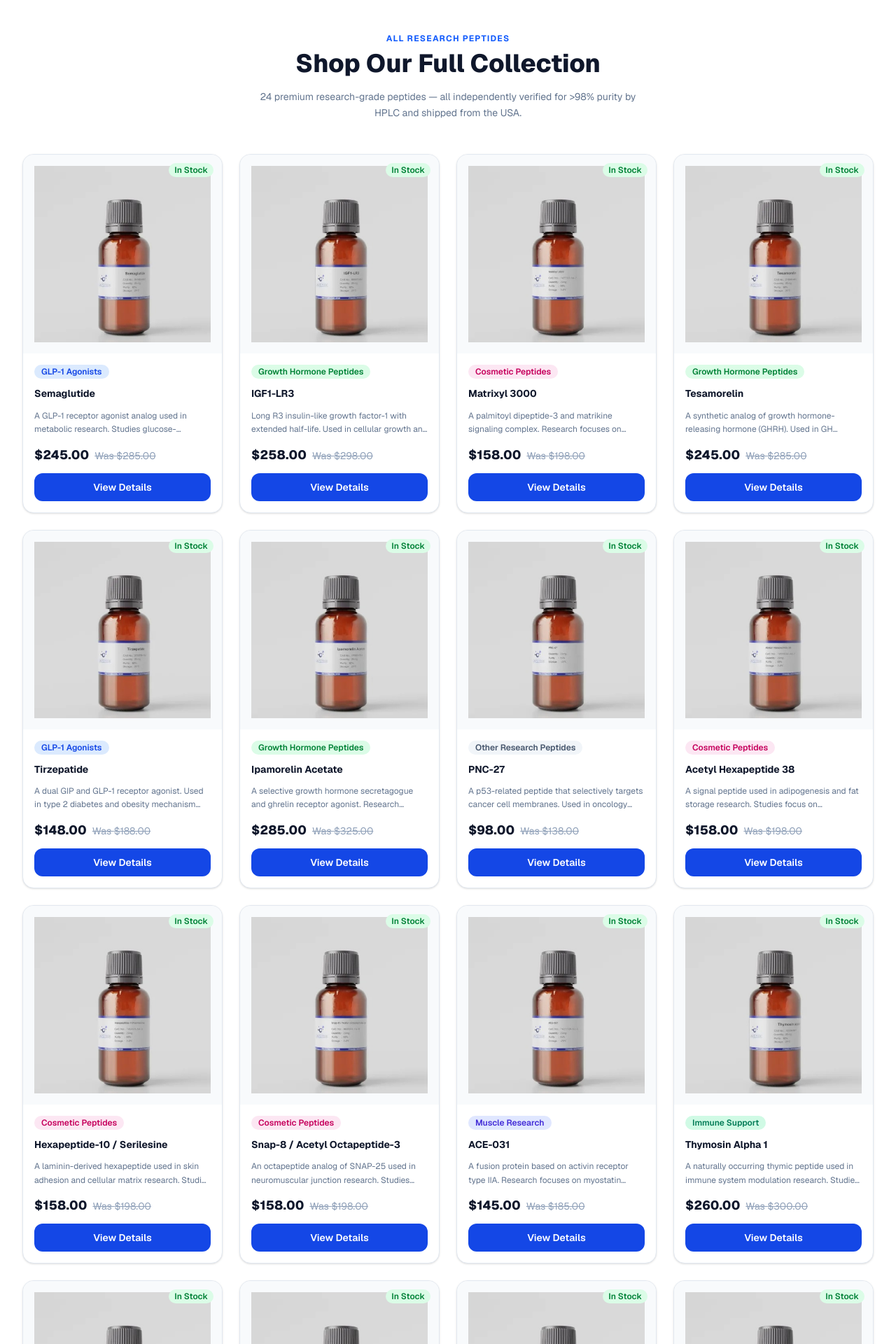
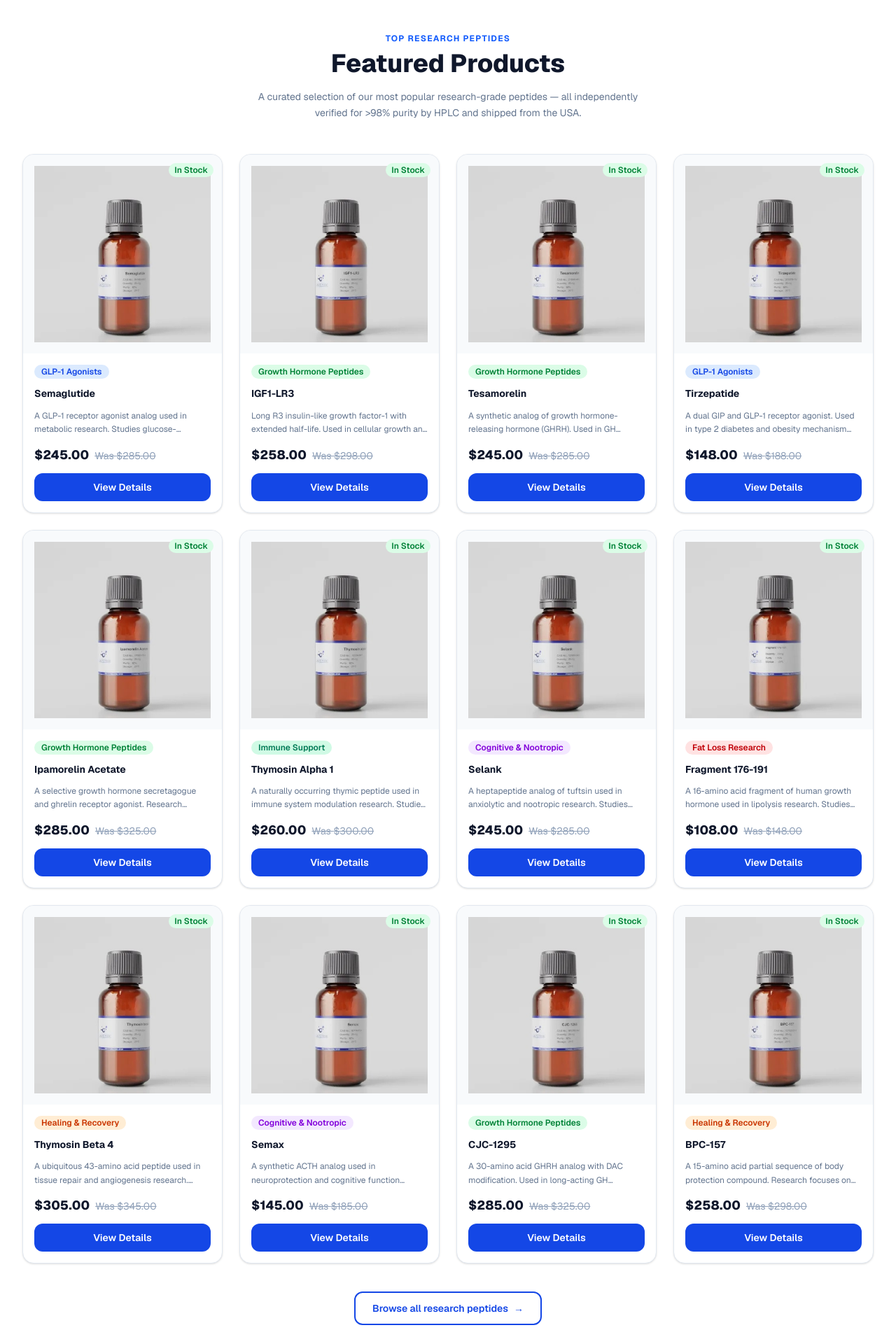
Before and after one commit to Lagat-001/peak-peptides-solutions, a Next.js app: page / in a window 1280 px wide. Shown: the part 880-2800 px from the top of the page at 70% size. Built offline with nearby package versions, Linux system fonts and the light colour scheme.

Commit message:
feat: update homepage with 12 featured products, Home nav link, and Browse CTA

```diff
--- a/components/home/FeaturedProducts.tsx
+++ b/components/home/FeaturedProducts.tsx
@@ -1,7 +1,8 @@
 "use client";
 
+import Link from "next/link";
 import { motion } from "framer-motion";
-import { products } from "@/lib/products";
+import { getFeaturedProducts } from "@/lib/products";
 import ProductCard from "@/components/products/ProductCard";
 
 const container = {
@@ -18,6 +19,8 @@ const item = {
   show: { opacity: 1, y: 0, transition: { duration: 0.4 } },
 };
 
+const featured = getFeaturedProducts();
+
 export default function FeaturedProducts() {
   return (
     <section className="py-16 sm:py-20 bg-white">
@@ -31,14 +34,15 @@ export default function FeaturedProducts() {
           className="text-center mb-12"
         >
           <p className="text-xs font-bold text-blue-600 tracking-widest uppercase mb-2">
-            All Research Peptides
+            Top Research Peptides
           </p>
           <h2 className="text-3xl sm:text-4xl font-extrabold text-slate-900 mb-4">
-            Shop Our Full Collection
+            Featured Products
           </h2>
           <p className="text-slate-500 max-w-xl mx-auto text-sm leading-relaxed">
-            24 premium research-grade peptides — all independently verified
-            for &gt;98% purity by HPLC and shipped from the USA.
+            A curated selection of our most popular research-grade peptides —
+            all independently verified for &gt;98% purity by HPLC and shipped
+            from the USA.
           </p>
         </motion.div>
 
@@ -50,12 +54,29 @@ export default function FeaturedProducts() {
           viewport={{ once: true }}
           className="grid grid-cols-1 sm:grid-cols-2 lg:grid-cols-4 gap-6"
         >
-          {products.map((product) => (
+          {featured.map((product) => (
             <motion.div key={product.id} variants={item}>
               <ProductCard product={product} />
             </motion.div>
           ))}
         </motion.div>
+
+        {/* CTA */}
+        <motion.div
+          initial={{ opacity: 0, y: 12 }}
+          whileInView={{ opacity: 1, y: 0 }}
+          viewport={{ once: true }}
+          transition={{ duration: 0.4, delay: 0.2 }}
+          className="text-center mt-10"
+        >
+          <Link
+            href="/products"
+            className="inline-flex items-center gap-2 px-6 py-3 text-sm font-semibold text-blue-700 border-2 border-blue-700 rounded-xl hover:bg-blue-700 hover:text-white transition-colors duration-200"
+          >
+            Browse all research peptides
+            <span aria-hidden="true">→</span>
+          </Link>
+        </motion.div>
       </div>
     </section>
   );
--- a/components/layout/Navbar.tsx
+++ b/components/layout/Navbar.tsx
@@ -5,6 +5,7 @@ import Link from "next/link";
 import { cn } from "@/lib/utils";
 
 const navLinks = [
+  { label: "Home", href: "/" },
   { label: "Products", href: "/products" },
   { label: "About", href: "/about" },
   { label: "Contact", href: "/contact" },
--- a/lib/products.ts
+++ b/lib/products.ts
@@ -77,7 +77,7 @@ export const products: Product[] = [
     fullDescription: "Full research description — to be added from original product page.",
     disclaimer: DISCLAIMER,
     imageFilename: "tesamorelin.jpg",
-    featured: false,
+    featured: true,
     inStock: true,
   },
   {
@@ -115,7 +115,7 @@ export const products: Product[] = [
     fullDescription: "Full research description — to be added from original product page.",
     disclaimer: DISCLAIMER,
     imageFilename: "ipamorelin-acetate.jpg",
-    featured: false,
+    featured: true,
     inStock: true,
   },
   {
@@ -229,7 +229,7 @@ export const products: Product[] = [
     fullDescription: "Full research description — to be added from original product page.",
     disclaimer: DISCLAIMER,
     imageFilename: "thymosin-alpha1.jpg",
-    featured: false,
+    featured: true,
     inStock: true,
   },
   {
@@ -248,7 +248,7 @@ export const products: Product[] = [
     fullDescription: "Full research description — to be added from original product page.",
     disclaimer: DISCLAIMER,
     imageFilename: "selank.jpg",
-    featured: false,
+    featured: true,
     inStock: true,
   },
   {
@@ -305,7 +305,7 @@ export const products: Product[] = [
     fullDescription: "Full research description — to be added from original product page.",
     disclaimer: DISCLAIMER,
     imageFilename: "fragment7691.jpg",
-    featured: false,
+    featured: true,
     inStock: true,
   },
   {
@@ -362,7 +362,7 @@ export const products: Product[] = [
     fullDescription: "Full research description — to be added from original product page.",
     disclaimer: DISCLAIMER,
     imageFilename: "semax.jpg",
-    featured: false,
+    featured: true,
     inStock: true,
   },
   {
@@ -381,7 +381,7 @@ export const products: Product[] = [
     fullDescription: "Full research description — to be added from original product page.",
     disclaimer: DISCLAIMER,
     imageFilename: "cjc295.jpg",
-    featured: false,
+    featured: true,
     inStock: true,
   },
   {
@@ -400,7 +400,7 @@ export const products: Product[] = [
     fullDescription: "Full research description — to be added from original product page.",
     disclaimer: DISCLAIMER,
     imageFilename: "bpc57.jpg",
-    featured: false,
+    featured: true,
     inStock: true,
   },
   {
```
